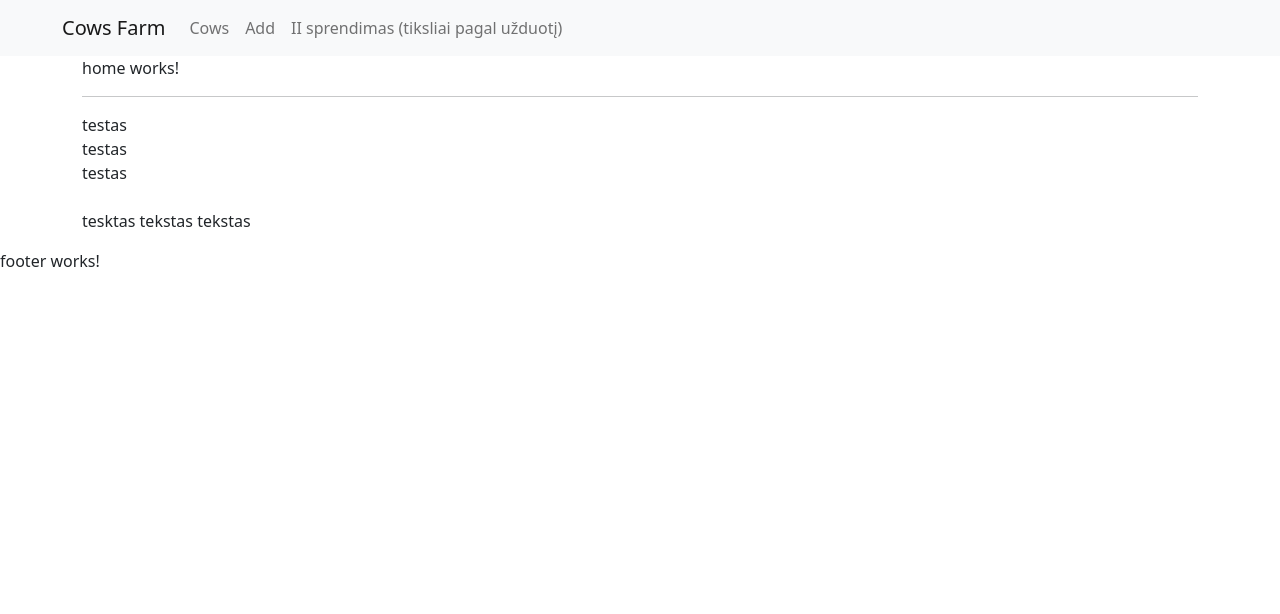
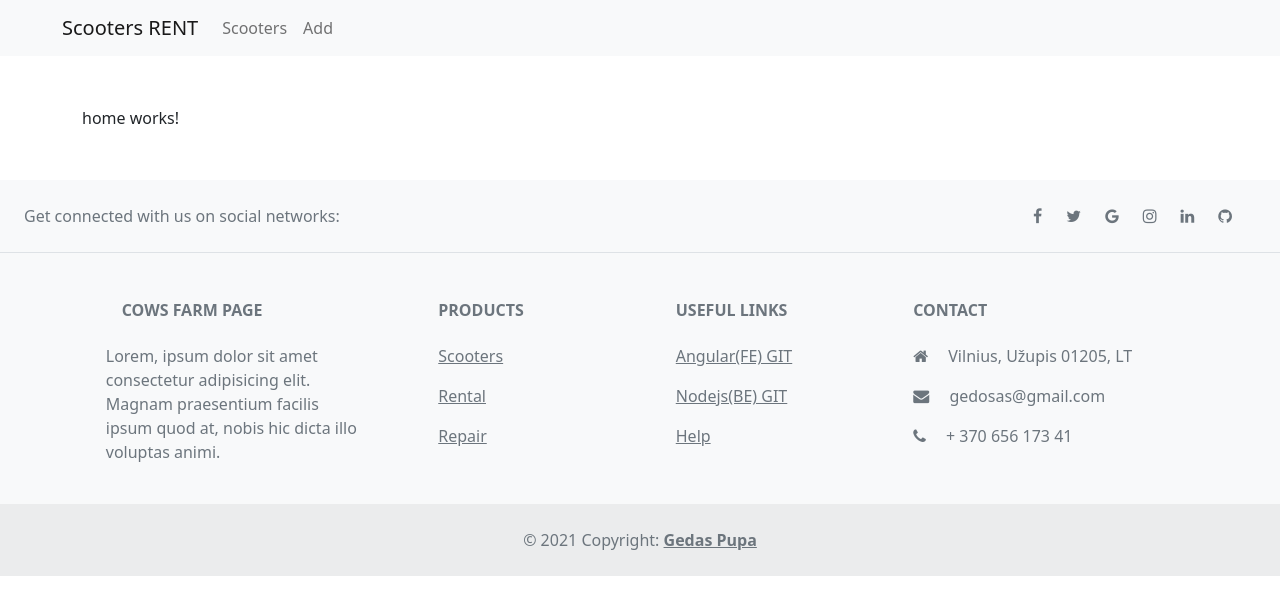
Before and after one commit to GedasPupa/kolt-fe, an Angular app: page / in a window 1280 px wide. Shown: the top 614 px of the page. Built offline with nearby package versions, Linux system fonts and the light colour scheme.

Commit message:
ScootersComponent

```diff
--- a/src/app/components/app/app.component.css
+++ b/src/app/components/app/app.component.css
@@ -0,0 +1 @@
+.container { margin-top: 50px; margin-bottom: 50px}
--- a/src/app/components/footer/footer.component.html
+++ b/src/app/components/footer/footer.component.html
@@ -1 +1,98 @@
-<p>footer works!</p>
+<footer class="text-center text-lg-start bg-light text-muted">
+  <section
+    class="d-flex justify-content-center justify-content-lg-between p-4 border-bottom"
+  >
+    <div class="me-5 d-none d-lg-block">
+      <span>Get connected with us on social networks:</span>
+    </div>
+    <div>
+      <a href="" class="me-4 text-reset">
+        <i class="fa fa-facebook-f footer-soc-icon"></i>
+      </a>
+      <a href="" class="me-4 text-reset">
+        <i class="fa fa-twitter footer-soc-icon"></i>
+      </a>
+      <a href="" class="me-4 text-reset">
+        <i class="fa fa-google footer-soc-icon"></i>
+      </a>
+      <a href="" class="me-4 text-reset">
+        <i class="fa fa-instagram footer-soc-icon"></i>
+      </a>
+      <a href="" class="me-4 text-reset">
+        <i class="fa fa-linkedin footer-soc-icon"></i>
+      </a>
+      <a href="" class="me-4 text-reset">
+        <i class="fa fa-github  footer-soc-icon"></i>
+      </a>
+    </div>
+  </section>
+  <section class="">
+    <div class="container text-center text-md-start mt-5 myClass">
+      <div class="row mt-3">
+        <div class="col-md-3 col-lg-4 col-xl-3 mx-auto mb-4">
+          <h6 class="text-uppercase fw-bold mb-4">
+            <i class="fa fa-gem me-3"></i>cows farm page
+          </h6>
+          <p>
+            Lorem, ipsum dolor sit amet consectetur adipisicing elit. Magnam
+            praesentium facilis ipsum quod at, nobis hic dicta illo voluptas
+            animi.
+          </p>
+        </div>
+        <div class="col-md-2 col-lg-2 col-xl-2 mx-auto mb-4">
+          <h6 class="text-uppercase fw-bold mb-4">Products</h6>
+          <p>
+            <a href="#!" class="text-reset">Scooters</a>
+          </p>
+          <p>
+            <a href="#!" class="text-reset">Rental</a>
+          </p>
+          <p>
+            <a href="#!" class="text-reset">Repair</a>
+          </p>
+        </div>
+        <div class="col-md-3 col-lg-2 col-xl-2 mx-auto mb-4">
+          <h6 class="text-uppercase fw-bold mb-4">Useful links</h6>
+          <p>
+            <a
+              href="https://github.com/GedasPupa/kolt-fe"
+              class="text-reset"
+              >Angular(FE) GIT</a
+            >
+          </p>
+          <p>
+            <a
+              href="https://github.com/GedasPupa/kolt-be"
+              class="text-reset"
+              >Nodejs(BE) GIT</a
+            >
+          </p>
+          <p>
+            <a href="#!" class="text-reset">Help</a>
+          </p>
+        </div>
+        <div class="col-md-4 col-lg-3 col-xl-3 mx-auto mb-md-0 mb-4">
+          <h6 class="text-uppercase fw-bold mb-4">Contact</h6>
+          <p><i class="fa fa-home me-3"></i> Vilnius, Užupis 01205, LT</p>
+          <p>
+            <i class="fa fa-envelope me-3"></i>
+            gedosas@gmail.com
+          </p>
+          <p><i class="fa fa-phone me-3"></i> + 370 656 173 41</p>
+        </div>
+      </div>
+    </div>
+  </section>
+  <div
+    class="text-center p-4"
+    style="background-color: rgba(0, 0, 0, 0.05);"
+  >
+    © 2021 Copyright:
+    <a
+      class="footer-link text-reset fw-bold"
+      target="_blank"
+      href="https://github.com/GedasPupa"
+      >Gedas Pupa</a
+    >
+  </div>
+</footer>
--- a/src/app/components/header/header.component.html
+++ b/src/app/components/header/header.component.html
@@ -1,6 +1,6 @@
 <nav class="navbar navbar-expand-lg navbar-light bg-light">
   <div class="container-fluid">
-    <a class="navbar-brand" [routerLink]="['/']">Cows Farm</a>
+    <a class="navbar-brand" [routerLink]="['/']">Scooters RENT</a>
     <button
       class="navbar-toggler"
       type="button"
@@ -18,8 +18,8 @@
           <a
             class="nav-link nav-a"
             [routerLinkActive]="['active']"
-            [routerLink]="['/cows']"
-            >Cows</a
+            [routerLink]="['/scooters']"
+            >Scooters</a
           >
         </li>
         <li class="nav-item">
@@ -30,14 +30,6 @@
             >Add</a
           >
         </li>
-        <li class="nav-item">
-          <a
-            class="nav-link nav-a"
-            [routerLinkActive]="['active']"
-            [routerLink]="['/one']"
-            >II sprendimas (tiksliai pagal užduotį)</a
-          >
-        </li>
       </ul>
     </div>
   </div>
--- a/src/app/components/home/home.component.html
+++ b/src/app/components/home/home.component.html
@@ -1,11 +1 @@
 <p>home works!</p>
-<form action=""></form>
-<form action="" method="get"></form>
-<hr>
-
-<div>testas</div>
-<div>testas</div>
-<div>testas</div>
-<br>
-
-<p>tesktas tekstas tekstas</p>
--- /dev/null
+++ b/src/app/components/scooters/scooters.component.css
@@ -0,0 +1,16 @@
+.filter {
+  margin: 20px 7px;
+}
+.filter > input {
+  margin-left: 10px;
+}
+
+.btn.action {
+  padding: 2px 7px;
+  margin-right: 15px;
+  font-weight: 600;
+}
+
+tfoot td {
+  font-weight: bold;
+}
--- /dev/null
+++ b/src/app/components/scooters/scooters.component.html
@@ -0,0 +1,38 @@
+<h5>SCOOTERS list</h5>
+<div class="filter">
+  <label>Find scooter by name:</label>
+  <input type="text" (input)="onFilter($event)" class="filter-input"/>
+</div>
+<table class='table' *ngIf="filteredScooters.length > 0; else noScootersWarning">
+  <thead>
+    <tr>
+      <th>Reg.Code <i (click)="onSort('registration_code')" class="fa fa-angle-{{this.field === 'name' ? (this.sortAsc ? 'down' : 'up') : 'down'}}"></i></th>
+      <th>Busy <i (click)="onSort('is_busy')" class="fa fa-angle-{{this.field === 'weight' ? (this.sortAsc ? 'down' : 'up') : 'down'}}"></i></th>
+      <th>Date <i (click)="onSort('last_use_time')" class="fa fa-angle-{{this.field === 'total_milk' ? (this.sortAsc ? 'down' : 'up') : 'down'}}"></i></th>
+      <th>Kilometers <i (click)="onSort('total_ride_kilometers')" class="fa fa-angle-{{this.field === 'last_milk_time' ? (this.sortAsc ? 'down' : 'up') : 'down'}}"></i></th>
+      <th>Actions</th>
+    </tr>
+  </thead>
+  <tbody>
+    <tr *ngFor="let item of filteredScooters">
+      <td><a [routerLink]="['/cows', item.id]">{{item.registration_code}}</a></td>
+      <td><i class="fa {{item.is_busy ? 'fa-check' : 'fa-battery-full '}}" aria-hidden="true"></i></td>
+      <td>{{item.last_use_time | date }}</td>
+      <td>{{item.total_ride_kilometers}}</td>
+      <td>
+        <button [routerLink]="['/scooters', item.id]" class="btn btn-outline-success action">Update</button>
+        <button (click)="onDelete(item.id)" class="btn btn-outline-danger action">Delete</button>
+      </td>
+    </tr>
+  </tbody>
+  <tfoot>
+      <td>Total scooters: <span *ngIf="recordsLoaded">{{total_records}}</span></td>
+      <td></td>
+      <td></td>
+      <td>Total kilometers: <span *ngIf="recordsLoaded">{{total_kilometers}}</span></td>
+      <td></td>
+  </tfoot>
+</table>
+<ng-template #noScootersWarning>
+  <p *ngIf="dataLoaded" class="alert alert-warning">Sorry, no data!</p>
+</ng-template>
--- /dev/null
+++ b/src/app/components/scooters/scooters.component.ts
@@ -0,0 +1,97 @@
+import { ScootersService } from './../../services/scooters.service';
+import { Component, OnInit } from '@angular/core';
+import { IScooter } from 'src/app/models/Scooter';
+
+@Component({
+  selector: 'app-scooters',
+  templateUrl: './scooters.component.html',
+  styleUrls: ['./scooters.component.css'],
+})
+export class ScootersComponent implements OnInit {
+  constructor(private _scootersService: ScootersService) {}
+  scooters: IScooter[] = [];
+  filteredScooters: IScooter[] = [];
+  field: string = '';
+  sortAsc: boolean = true;
+  dataLoaded: boolean = false;
+  total_records: number = 0;
+  total_kilometers: number = 0;
+  recordsLoaded: boolean = false;
+
+  ngOnInit() {
+    this._scootersService.getAllScooters().subscribe(
+      (res) => {
+        this.scooters = res;
+        this.filteredScooters = this.scooters;
+        this.dataLoaded = true;
+      },
+      (err) => {
+        console.log(err);
+        this.dataLoaded = true;
+      }
+    );
+    this.getScootersSum();
+    this.getTotalKilometers();
+  }
+
+  onFilter($event: any): void {
+    let inp = $event.target.value.toLocaleLowerCase();
+    this.filteredScooters = this.scooters.filter(
+      (sc) => sc.registration_code.toLocaleLowerCase().indexOf(inp) != -1
+    );
+  }
+
+  onSort(field: string): void {
+    let fieldAsKey = field as keyof IScooter;
+    this.field = field;
+    if (this.sortAsc) {
+      this.filteredScooters.sort((a, b) => {
+        return a[fieldAsKey] < b[fieldAsKey] ? -1 : 0;
+      });
+      this.sortAsc = !this.sortAsc;
+    } else {
+      this.filteredScooters.sort((a, b) => {
+        return a[fieldAsKey] > b[fieldAsKey] ? -1 : 0;
+      });
+      this.sortAsc = !this.sortAsc;
+    }
+  }
+
+  onDelete(id: number): void {
+    this._scootersService.deleteScooter(id).subscribe(
+      (res) => {
+        alert(
+          `Scooter ${
+            this.scooters.find((c) => c.id == id)?.registration_code
+          } successfuly deleted from DB!`
+        );
+        this.scooters = this.scooters.filter((sc) => sc.id !== id);
+        this.filteredScooters = this.scooters;
+        this.getScootersSum();
+        this.getTotalKilometers();
+      },
+      (err) => {
+        console.log(err);
+      }
+    );
+  }
+
+  getScootersSum() {
+    this._scootersService.getRecordsSum().subscribe(
+      (res) => {
+        this.total_records = res.total_records;
+        this.recordsLoaded = true;
+      },
+      (err) => console.log(err)
+    );
+  }
+
+  getTotalKilometers() {
+    this._scootersService.getTotalKilometers().subscribe(
+      (res) => {
+        this.total_kilometers = res.total_kilometers;
+      },
+      (err) => console.log(err)
+    );
+  }
+}
--- /dev/null
+++ b/src/app/models/Scooter.ts
@@ -0,0 +1,9 @@
+interface IScooter {
+  id: number;
+  registration_code: string;
+  is_busy: number;
+  last_use_time: Date;
+  total_ride_kilometers: number;
+}
+
+export { IScooter };
--- /dev/null
+++ b/src/app/services/scooters.service.ts
@@ -0,0 +1,42 @@
+import { HttpClient } from '@angular/common/http';
+import { Injectable } from '@angular/core';
+import { Observable } from 'rxjs';
+import { IScooter } from '../models/Scooter';
+
+@Injectable({
+  providedIn: 'root',
+})
+export class ScootersService {
+  constructor(private http: HttpClient) {}
+
+  getAllScooters(): Observable<any[]> {
+    return this.http.get<any[]>('http://localhost:3000/scooters');
+  }
+
+  getOneScooter(id: any): Observable<any> {
+    return this.http.get<any>(`http://localhost:3000/scooters/${id}`);
+  }
+
+  deleteScooter(id: number) {
+    return this.http.delete(`http://localhost:3000/scooters/${id}`);
+  }
+
+  createScooter(scooter: IScooter): Observable<IScooter> {
+    return this.http.post<IScooter>(`http://localhost:3000/scooters`, scooter);
+  }
+
+  updateScooter(scooter: any): Observable<any> {
+    return this.http.put<any>(
+      `http://localhost:3000/scooters/${scooter.id}`,
+      scooter
+    );
+  }
+
+  getRecordsSum(): Observable<any> {
+    return this.http.get<any>(`http://localhost:3000/total`);
+  }
+
+  getTotalKilometers(): Observable<any> {
+    return this.http.get<any>(`http://localhost:3000/kilometers`);
+  }
+}
```
Also changed, not shown: src/app/app.module.ts (+9 -2 lines), 2 other files (tests, documents, lock files or other folders).
